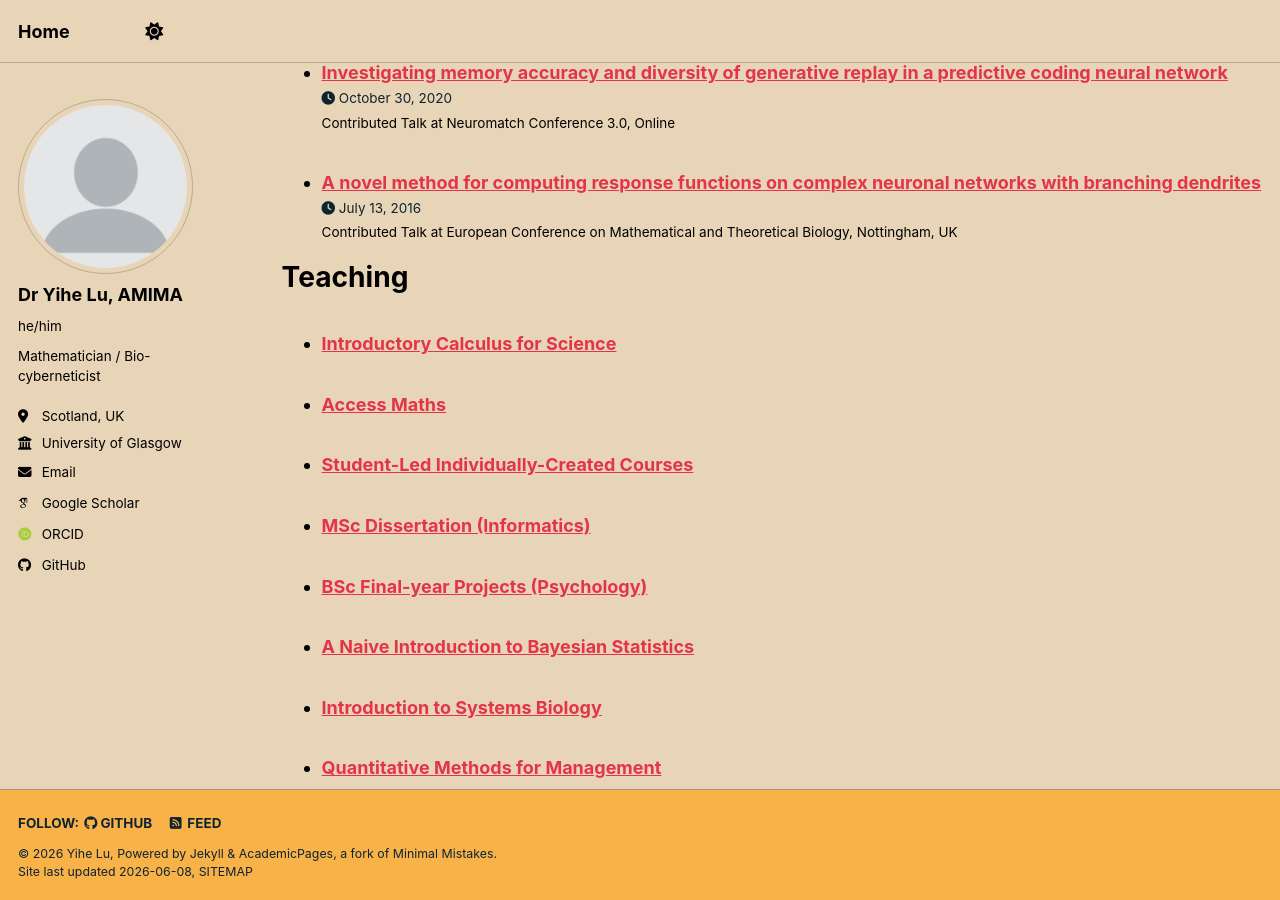
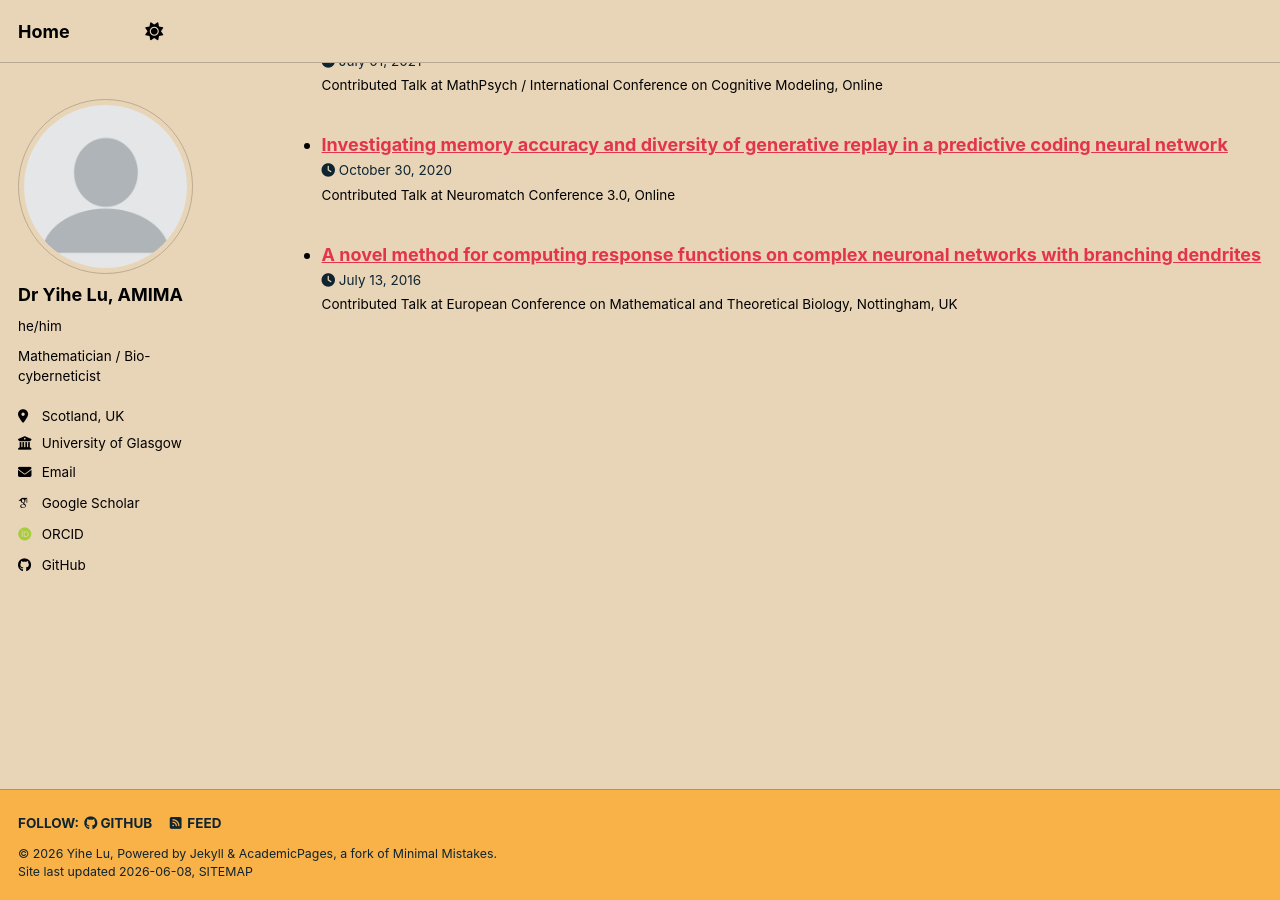
Before and after one commit to yihe-61wu/yihe-61wu.github.io, a Jekyll site: the page built from _pages/cv.md, in a window 1280 px wide and 900 px high, scrolled down 3005 px. Built offline with Jekyll 4.4.1, drawn with Linux system fonts in a browser that asks for light colours; some web fonts are replaced; a script bundle is joined from its source files by our own code; library files that are not in the unit come from our copies; some of the changed text lies outside the part shown.

Commit message:
change teaching in cv

```diff
--- a/_pages/cv.md
+++ b/_pages/cv.md
@@ -80,11 +82,11 @@ Talks
     {% include archive-single-talk-cv.html  %}
   {% endfor %}</ul>
 
-Teaching
+<!-- Teaching
 ======
   <ul>{% for post in site.teaching reversed %}
     {% include archive-single-cv.html %}
-  {% endfor %}</ul>
+  {% endfor %}</ul> -->
 
 <!-- Service and leadership
 ======
```
Also changed, not shown: other parts of _pages/cv.md (+3 -1 lines).
